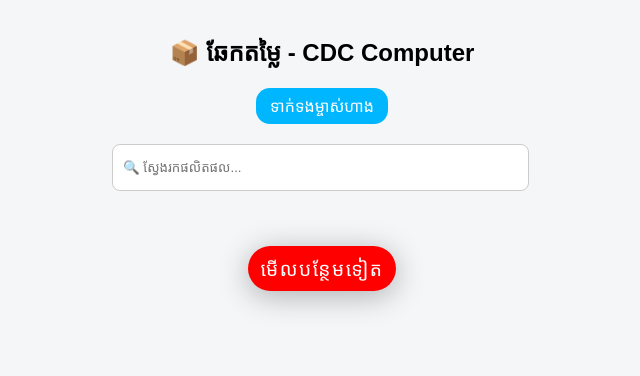
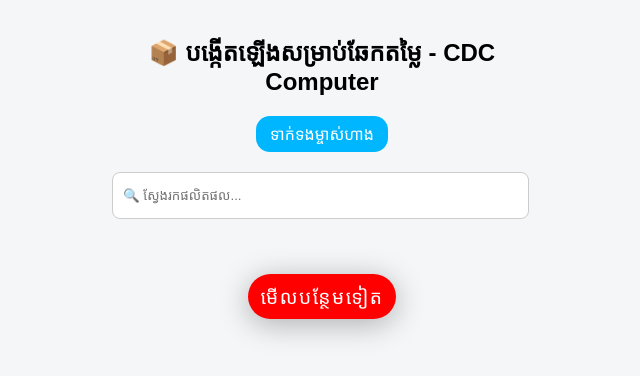
Before and after one commit to ismerak/cdccomputer, a plain HTML site: page index.html in a window 1280 px wide. Shown: the whole page, without its empty margins (318-958 px from the left). Drawn offline with Linux system fonts and the light colour scheme; no server answers; a web font is replaced by a local one.

Commit message:
Update index.html

```diff
--- a/index.html
+++ b/index.html
@@ -9,7 +9,7 @@
   </head>
   <body>
     <div class="app">
-      <h2>📦 ឆែកតម្លៃ - CDC Computer</h2>
+      <h2>📦 បង្កើតឡើងសម្រាប់ឆែកតម្លៃ - CDC Computer</h2>
       <a href="https://t.me/CDCCOMPUTER093" target="_blank">ទាក់ទងម្ចាស់ហាង</a>
       <input
         type="text"
```
